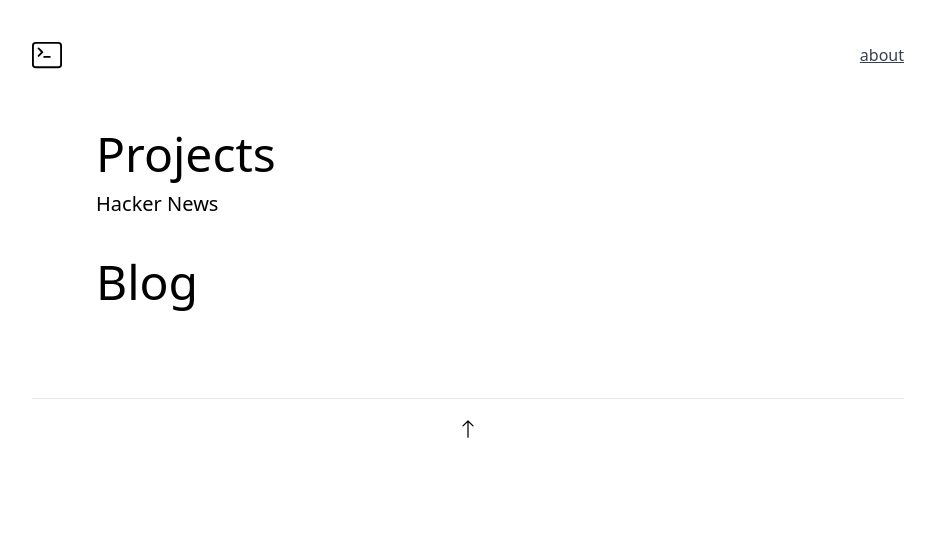
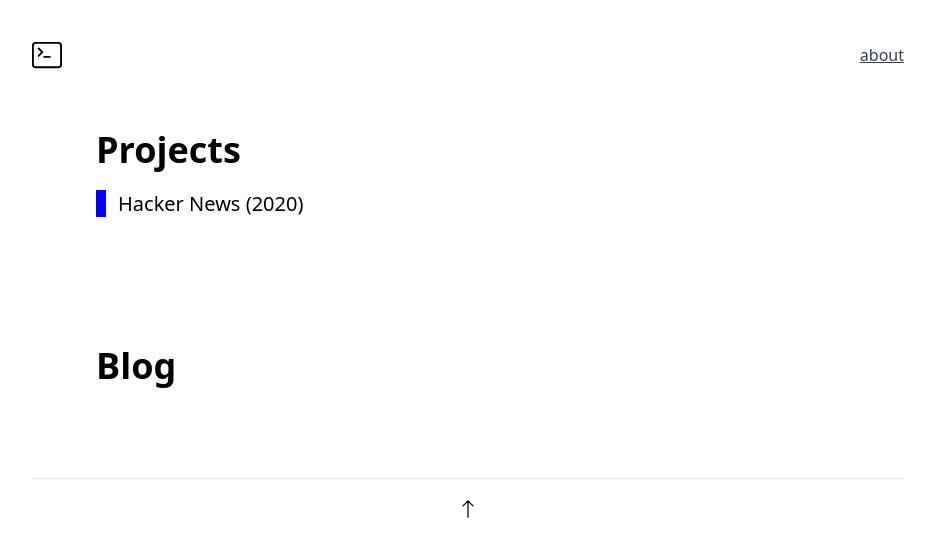
Before and after one commit to bodazhao/boda.dev, a Next.js app: page / in a window 1280 px wide. Shown: the top 556 px of the page, without its empty margins (172-1107 px from the left). Built offline with nearby package versions, Linux system fonts and the light colour scheme.

Commit message:
chore: styles update

```diff
--- a/components/BlogList.tsx
+++ b/components/BlogList.tsx
@@ -20,7 +20,7 @@ const Card = ({ post }: { post: ImportedPost }) => {
 
       <div className="flex-1">
         <Link href={"/blog" + path}>
-          <a className="text-xl md:text-3xl">{meta.title}</a>
+          <a className="text-xl md:text-2xl">{meta.title}</a>
         </Link>
         <p className="text-gray-400 pt-1">{meta.preview}</p>
       </div>
--- a/pages/index.tsx
+++ b/pages/index.tsx
@@ -3,15 +3,22 @@ import { Layout, BlogList } from "@/components";
 function Home() {
   return (
     <Layout>
-      <h1 className="text-5xl mb-3">Projects</h1>
-      <div className="mb-10">
-        <p className="text-xl mb-2">
-          <a href="/hackernews">Hacker News</a>
-        </p>
-      </div>
+      <section className="mb-32">
+        <h1 className="text-4xl font-bold mb-5">Projects</h1>
 
-      <h1 className="text-5xl mb-3">Blog</h1>
-      <BlogList />
+        <a
+          href="/hackernews"
+          className="text-xl mb-2 pl-3"
+          style={{ borderLeft: "10px solid blue" }}
+        >
+          Hacker News (2020)
+        </a>
+      </section>
+
+      <section>
+        <h1 className="text-4xl font-bold mb-3">Blog</h1>
+        <BlogList />
+      </section>
     </Layout>
   );
 }
```
